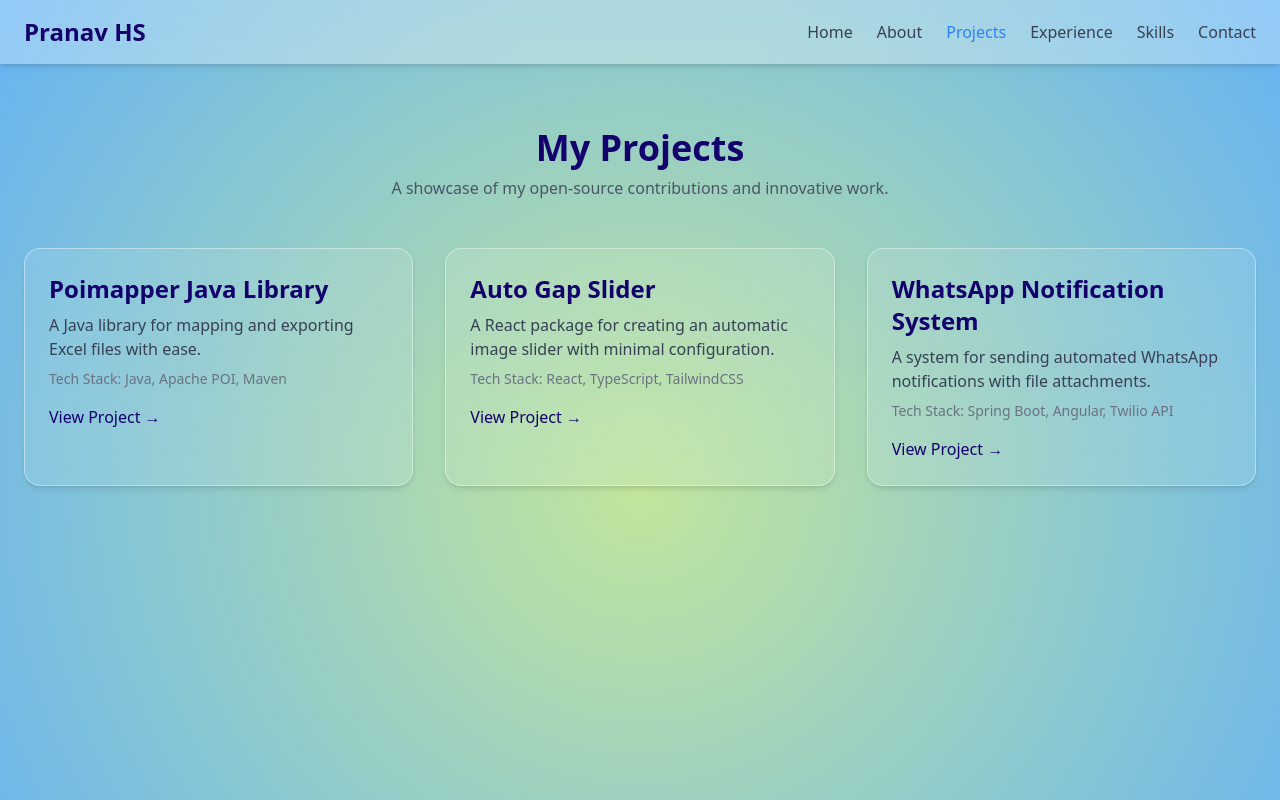
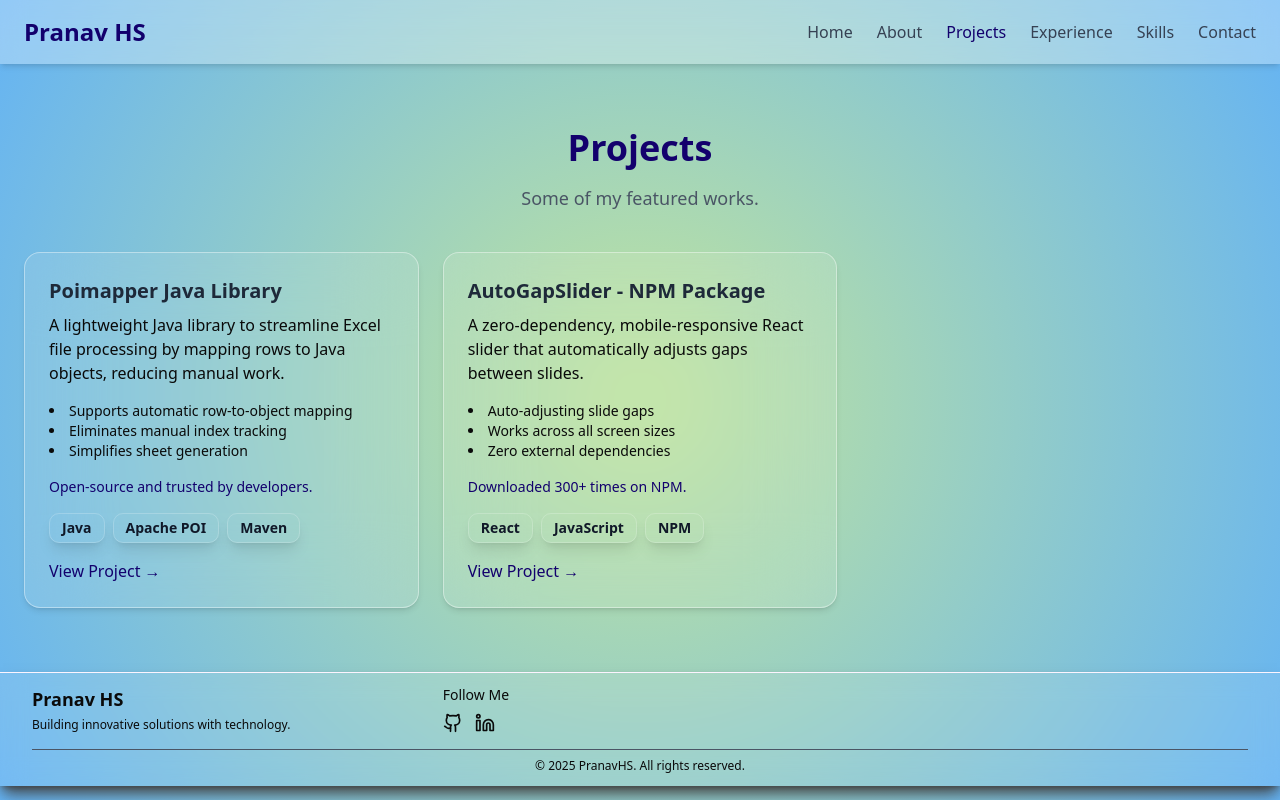
Before and after one commit to pranav-hsg/pranavhsg, a Next.js app: page /projects in a window 1280 px wide. Shown: the top 800 px of the page. Built offline with nearby package versions, Linux system fonts and the light colour scheme.

Commit message:
> Projects section

```diff
--- a/src/app/globals.css
+++ b/src/app/globals.css
@@ -180,6 +180,10 @@ body * {
     @apply px-3 py-1 rounded-lg text-sm border border-white/20 shadow-lg transition-all duration-300 hover:bg-white/20 hover:scale-105 focus:outline-none focus:ring-2 focus:ring-white/30 flex items-center gap-2 font-semibold text-gray-900 cursor-default;
   }
 
+  .link {
+    @apply mt-2 inline-block text-blue-600 font-semibold hover:underline
+  }
+
   .card {
     @apply bg-white/10 backdrop-blur-2xl border border-white/40 shadow-md rounded-2xl p-6 hover:shadow-xl transition;
   }
--- a/src/app/header.tsx
+++ b/src/app/header.tsx
@@ -33,7 +33,7 @@ export default function Header() {
                 <ul className="hidden md:flex space-x-6">
                     {links.map(({ name, path }) => (
                         <li key={path}>
-                            <Link href={path} className={` hover:text-blue-500 font-medium ${isPathActive(path) ? 'text-blue-500 ' : 'text-gray-700'}`}>
+                            <Link href={path} className={` hover:text-primary font-medium ${isPathActive(path) ? 'text-primary ' : 'text-gray-700'}`}>
                                 {name}
                             </Link>
                         </li>
@@ -61,7 +61,7 @@ export default function Header() {
                         <li key={path}>
                             <Link
                                 href={path}
-                                className={`block  hover:text-blue-500 font-medium py-2 ${isPathActive(path) ? 'text-blue-500 ' : 'text-gray-700'}`}
+                                className={`block  hover:text-primary font-medium py-2 ${isPathActive(path) ? 'text-primary ' : 'text-gray-700'}`}
                                 onClick={() => setIsOpen(false)}
                             >
                                 {name}
--- a/src/app/page.tsx
+++ b/src/app/page.tsx
@@ -44,7 +44,7 @@ const Home = () => {
           <div key={index} className="card">
             <h2 className="text-2xl font-bold text-black">{section.title}</h2>
             <p className="mt-2 text-lg text-gray-700">{section.description}</p>
-            <Link href={section.link} className="mt-2 inline-block text-primary font-semibold hover:underline">
+            <Link href={section.link} className="link">
               {section.linkText}
             </Link>
           </div>
--- a/src/app/projects/projects.tsx
+++ b/src/app/projects/projects.tsx
@@ -2,51 +2,73 @@ export default function Projects() {
     const projects = [
         {
             title: "Poimapper Java Library",
-            description: "A Java library for mapping and exporting Excel files with ease.",
-            techStack: "Java, Apache POI, Maven",
+            description: "A lightweight Java library to streamline Excel file processing by mapping rows to Java objects, reducing manual work.",
+            keyFeatures: [
+                "Supports automatic row-to-object mapping",
+                "Eliminates manual index tracking",
+                "Simplifies sheet generation",
+            ],
+            impact: "Open-source and trusted by developers.",
+            techStack: ["Java", "Apache POI", "Maven"],
             link: "https://github.com/pranavhs/poimapper",
         },
         {
-            title: "Auto Gap Slider",
-            description: "A React package for creating an automatic image slider with minimal configuration.",
-            techStack: "React, TypeScript, TailwindCSS",
-            link: "https://www.npmjs.com/package/auto-gap-slider",
-        },
-        {
-            title: "WhatsApp Notification System",
-            description: "A system for sending automated WhatsApp notifications with file attachments.",
-            techStack: "Spring Boot, Angular, Twilio API",
-            link: "#",
-        },
+            title: "AutoGapSlider - NPM Package",
+            description: "A zero-dependency, mobile-responsive React slider that automatically adjusts gaps between slides.",
+            keyFeatures: [
+                "Auto-adjusting slide gaps",
+                "Works across all screen sizes",
+                "Zero external dependencies",
+            ],
+            impact: "Downloaded 300+ times on NPM.",
+            techStack: ["React", "JavaScript", "NPM"],
+            link: "https://www.npmjs.com/package/autogapslider",
+        }
     ];
 
     return (
-        <section className="min-h-screen py-16">
-            <div className="container mx-auto px-6">
-                <h1 className="text-4xl font-bold text-primary text-center">My Projects</h1>
-                <p className="text-gray-600 text-center mt-2">A showcase of my open-source contributions and innovative work.</p>
+        <section id="projects" className="py-16">
+            <div className="container mx-auto px-6 text-center">
+                <h2 className="text-4xl font-bold text-primary">Projects</h2>
+                <p className="mt-4 text-lg text-gray-600">Some of my featured works.</p>
+            </div>
 
-                {/* Project Cards */}
-                <div className=" mt-12 grid gap-8 md:grid-cols-2 lg:grid-cols-3">
-                    {projects.map((project, index) => (
-                        <div
-                            key={index}
-                            className="card"
-                        >
-                            <h2 className="text-2xl font-semibold text-primary">{project.title}</h2>
-                            <p className="text-gray-700 mt-2">{project.description}</p>
-                            <p className="text-sm text-gray-500 mt-2">Tech Stack: {project.techStack}</p>
-                            <a
-                                href={project.link}
-                                target="_blank"
-                                rel="noopener noreferrer"
-                                className="mt-4 inline-block text-primary hover:underline"
-                            >
-                                View Project →
-                            </a>
+            <div className="container mx-auto px-6 mt-10 grid md:grid-cols-2 lg:grid-cols-3 gap-6">
+                {projects.map(({ title, description, keyFeatures, impact, techStack, link }, index) => (
+                    <div key={index} className="relative card transition duration-300 group">
+                        {/* Floating Icon on Hover */}
+                        <div className="absolute -top-4 -right-4 card text-white p-2 rounded-full shadow-md opacity-0 group-hover:opacity-100 transition">
+                            🚀
                         </div>
-                    ))}
-                </div>
+
+                        <h3 className="text-xl font-semibold text-gray-800">{title}</h3>
+                        <p className="mt-2 ">{description}</p>
+
+                        {/* Key Features */}
+                        <ul className="mt-4 text-sm  list-disc list-inside">
+                            {keyFeatures.map((feature, i) => (
+                                <li key={i}>{feature}</li>
+                            ))}
+                        </ul>
+
+                        {/* Impact */}
+                        <p className="mt-4 text-sm font-medium text-primary">{impact}</p>
+
+                        {/* Tech Stack */}
+                        <div className="mt-4 flex flex-wrap gap-2">
+                            {techStack.map((tech, i) => (
+                                <span key={i} className="glassy-chip">
+                                    {tech}
+                                </span>
+                            ))}
+                        </div>
+
+                        {/* GitHub/NPM Link */}
+                        <a href={link} target="_blank" rel="noopener noreferrer" className="mt-4 inline-block text-primary hover:underline">
+                            View Project →
+                        </a>
+                    </div>
+                ))}
             </div>
         </section>
     );
```
